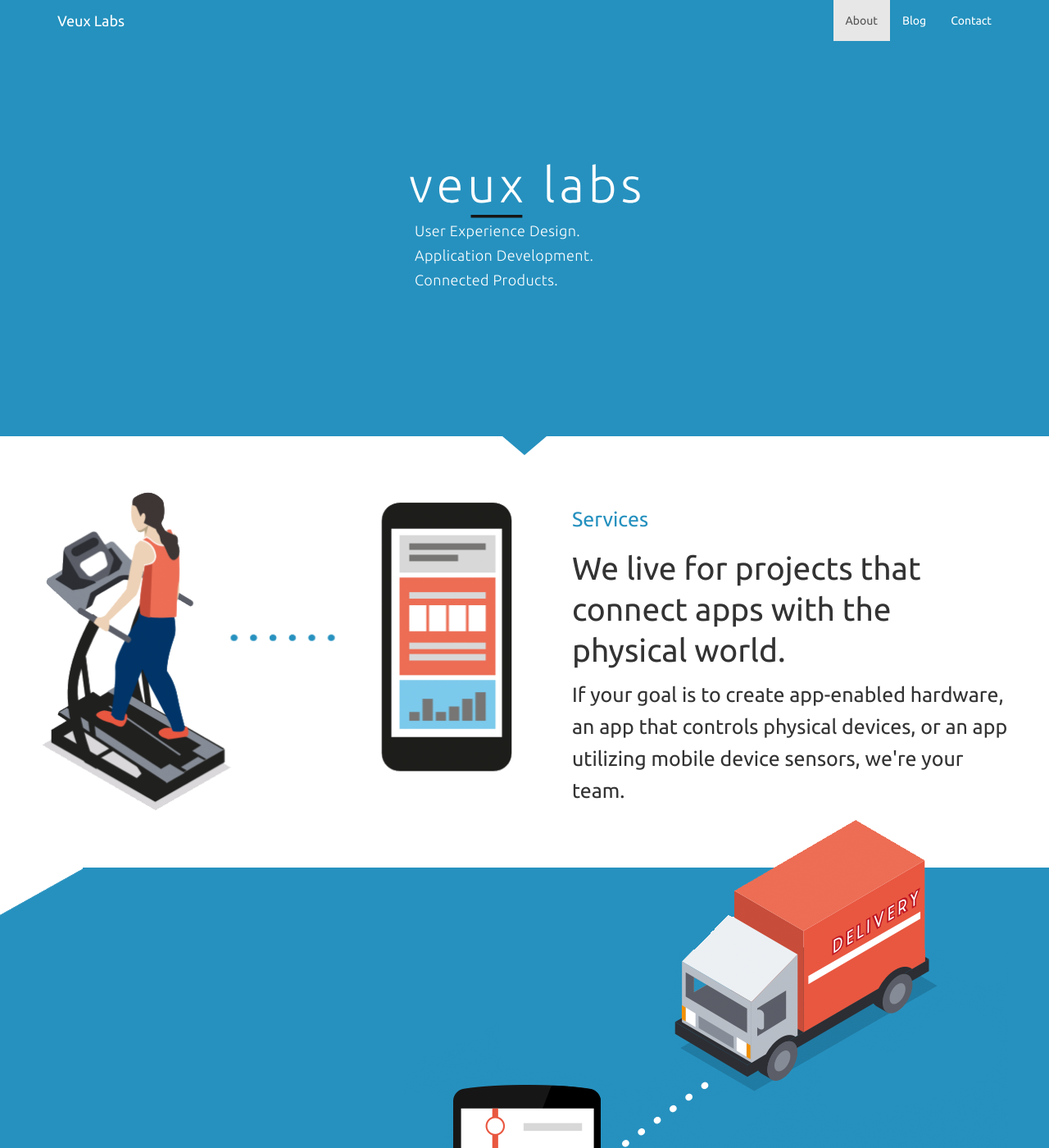
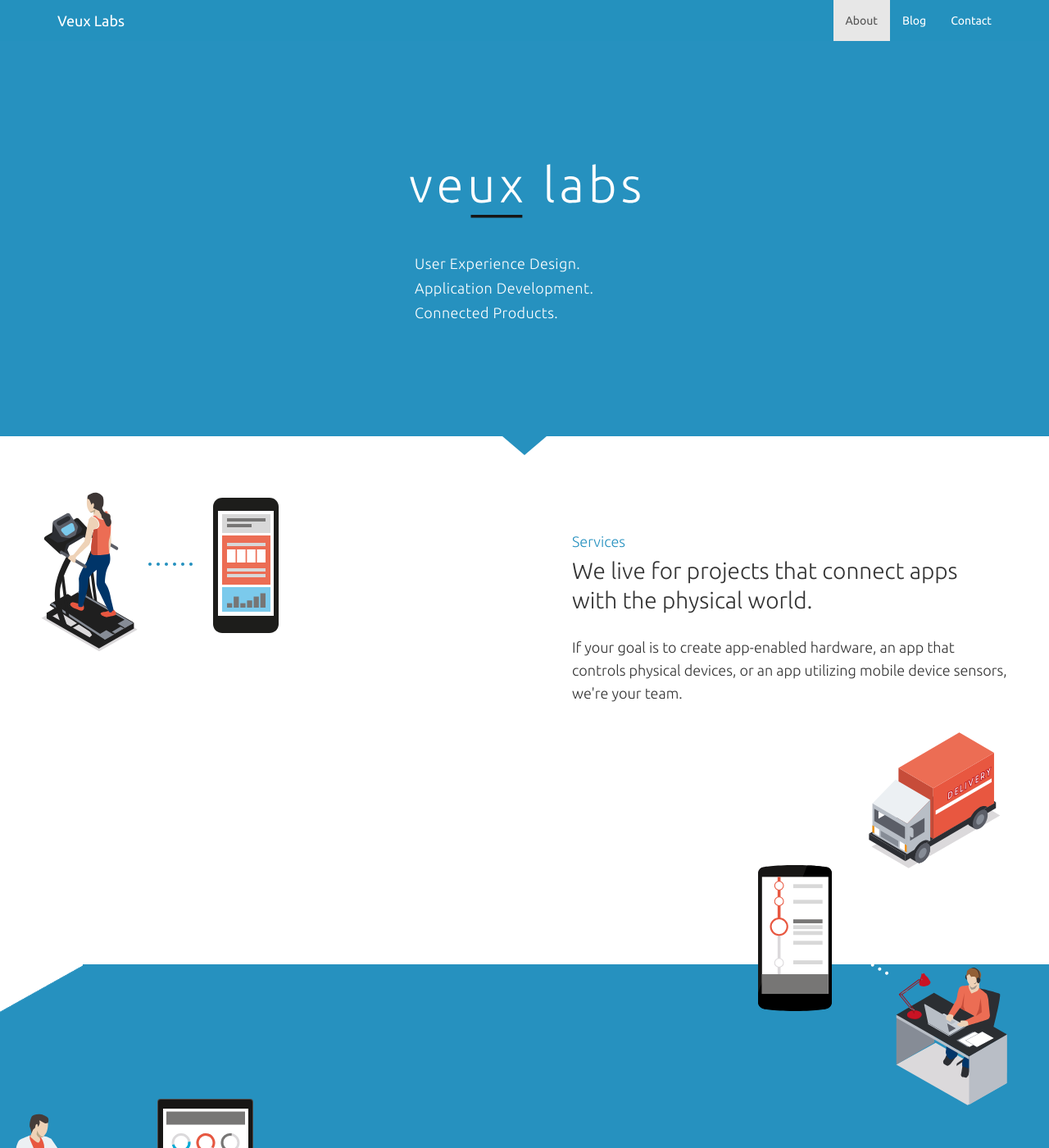
Before and after one commit to VeuxLabs/VeuxLabs.github.io, a Jekyll site: the page built from index.html, in a window 1280 px wide and 1400 px high. Shown: the whole window at 82% size. Built offline with Jekyll 4.4.1, drawn with Linux system fonts in a browser that asks for light colours; comment, search, counter and statistics services are not loaded.

Commit message:
Homepage styling changes

```diff
--- a/_includes/header.html
+++ b/_includes/header.html
@@ -32,7 +32,7 @@
 
 
 <section id="home">
-<!-- Header -->
+    <!-- Header -->
 	<div class="intro-header">
 
 		<div class="container">
@@ -56,8 +56,8 @@
 </section>
 
 <div class="row services">
-    <div class="col-lg-6 col col-sm-12">
-        <img src="../img/veux_section1.png" alt="" class="img-responsive" />
+    <div class="col-lg-6 col col-sm-12 text-center">
+        <img src="../img/fitnessGraphic.svg" alt="" class="img-responsive fit" />
     </div>
     <div class="col-lg-6 col col-sm-12">
         <h2>Services</h2>
@@ -67,7 +67,7 @@
 </div>
 <div class="row bg-blue research">
     <div class="col-lg-12">
-        <img src="../img/veux_section2.png" alt="" class="img-responsive section2" />
+        <img src="../img/logisticsGraphic.svg" alt="" class="img-responsive section2" />
     </div>
     <div class="col-lg-12">
         <h2>Research</h2>
@@ -86,9 +86,7 @@
 <div class="row design">
     <div class="col-lg-12">
         <div class="design-img">
-            <img src="img/agracultureFarmingLab.svg" alt="" class="img-responsive lab" />
-            <img src="img/agracultureConnectorLineDiagonal.svg" alt="" class="img-responsive line" />
-            <img src="img/agracultureTablet.svg" alt="" class="img-responsive tablet" />
+            <img src="img/agricultureGraphic.svg" alt="" class="img-responsive" />
         </div>
     </div>
     <div class="col-lg-12">
@@ -101,9 +99,7 @@
 <div class="row bg-blue app-dev">
     <div class="col-lg-12">
         <div class="dev-img">
-            <img src="img/logisticsPhone.svg" alt="" class="img-responsive app" />
-            <img src="img/logisticsConnectorLineDiagonal1.svg" alt="" class="img-responsive line" />
-            <img src="img/residentialHome.svg" alt="" class="img-responsive home" />
+            <img src="img/residentialGraphic.svg" alt="" class="img-responsive" />
         </div>
     </div>
     <div class="col-lg-12">
--- a/css/landing-page.css
+++ b/css/landing-page.css
@@ -82,10 +82,18 @@ h6 {
 }
 
 .intro-header .pros ul {
+    padding-top: 40px;
     list-style-type: none;
     padding-left: 0;
     text-align: left;
     width: auto;
+}
+
+.intro-header .pros ul li {
+    font-weight: 300;
+    font-family: 'Ubuntu', sans-serif;
+    font-size: 18px;
+    line-height: 30px;
 }
 
 .intro-header .triangle-blue-down {
@@ -113,7 +121,11 @@ h6 {
     padding-top: 38px;
     padding-left: 50px;
     padding-right: 50px;
-    padding-bottom: 5%;
+    padding-bottom: 24%;
+}
+
+.services .fit{
+    margin: 0;
 }
 
 .services .col-lg-6 {
@@ -125,17 +137,25 @@ h6 {
 
 .services h2 {
     color: #2691bf;
-    font-size: 25px;
+    font-size: 18px;
+    line-height: 26px;
+    font-weight: 300;
+    margin-top: 47px;
+    margin-bottom: 0;
 }
 
 .services h3 {
-    font-size: 39px;
-    line-height: 50px;
+    font-size: 28px;
+    line-height: 36px;
+    font-weight: 300;
+    margin-top: 5px;
+    margin-bottom: 25px;
 }
 
 .services p {
-    font-size: 25px;
-    line-height: 39px;
+    font-size: 18px;
+    line-height: 28px;
+    font-weight: 300;
 }
 
 .research {
@@ -154,7 +174,8 @@ h6 {
 }
 
 .research .section2 {
-    margin-top: -5%;
+    margin-top: -24%;
+    padding-bottom: 45px;
     float: right;
 }
 
@@ -164,6 +185,7 @@ h6 {
     color: #171616;
     font-family: 'Ubuntu', sans-serif;
     font-weight: 300;
+    margin-bottom: 0;
 }
 
 .research h3 {
@@ -171,11 +193,14 @@ h6 {
     line-height: 36px;
     font-family: 'Ubuntu', sans-serif;
     font-weight: 300;
+    margin-top: 0;
+    margin-bottom: 30px;
 }
 
 .research p {
     font-size: 18px;
     line-height: 28px;
+    padding-bottom: 45px;
 }
 
 .research .squares-wrapper {
@@ -202,13 +227,16 @@ h6 {
 }
 
 .design .design-img{
-    margin-top: -15%;
+    margin-top: -32%;
+    padding-bottom: 50px;
 }
 
 .design h2{
     color: #2691bf;
     font-size: 18px;
+    font-weight: 300;
     line-height: 36px;
+    margin-bottom: 0;
 }
 .design .design-img img{
     display: inline-block;
@@ -216,14 +244,19 @@ h6 {
 
 .design h3{
     font-size: 28px;
+    font-weight: 300;
     line-height: 36px;
     color: #171616;
+    margin-top: 0;
+    margin-bottom: 30px;
 }
 
 .design p{
     font-size: 18px;
+    font-weight: 300;
     line-height: 28px;
     color: #171616;
+    padding-bottom: 30px;
 }
 
 .app-dev {
@@ -240,21 +273,27 @@ h6 {
 
 .app-dev .dev-img img{
     display: inline-block;
-    margin-top: -50px;
+    margin-top: -60px;
 }
 
 .app-dev h2 {
     font-size: 18px;
+    font-weight: 300;
     line-height: 28px;
+    margin-bottom: 0;
 }
 
 .app-dev h3 {
     font-size: 28px;
+    font-weight: 300;
     line-height: 36px;
+    margin-top: 0;
+    margin-bottom: 35px;
 }
 
 .app-dev p {
     font-size: 18px;
+    font-weight: 300;
     line-height: 1.56;
 }
 
@@ -263,7 +302,7 @@ h6 {
     position: relative;
     bottom: 0;
     left: 0;
-    background: url(../img/dev-bg.png) no-repeat 100% 100% #2691bf;
+    background: url(../img/musicDiagonalBackground1.svg) no-repeat 100% 100% #2691bf;
     height: 252px;
     margin-left: -15px;
     margin-right: -15px;
```
